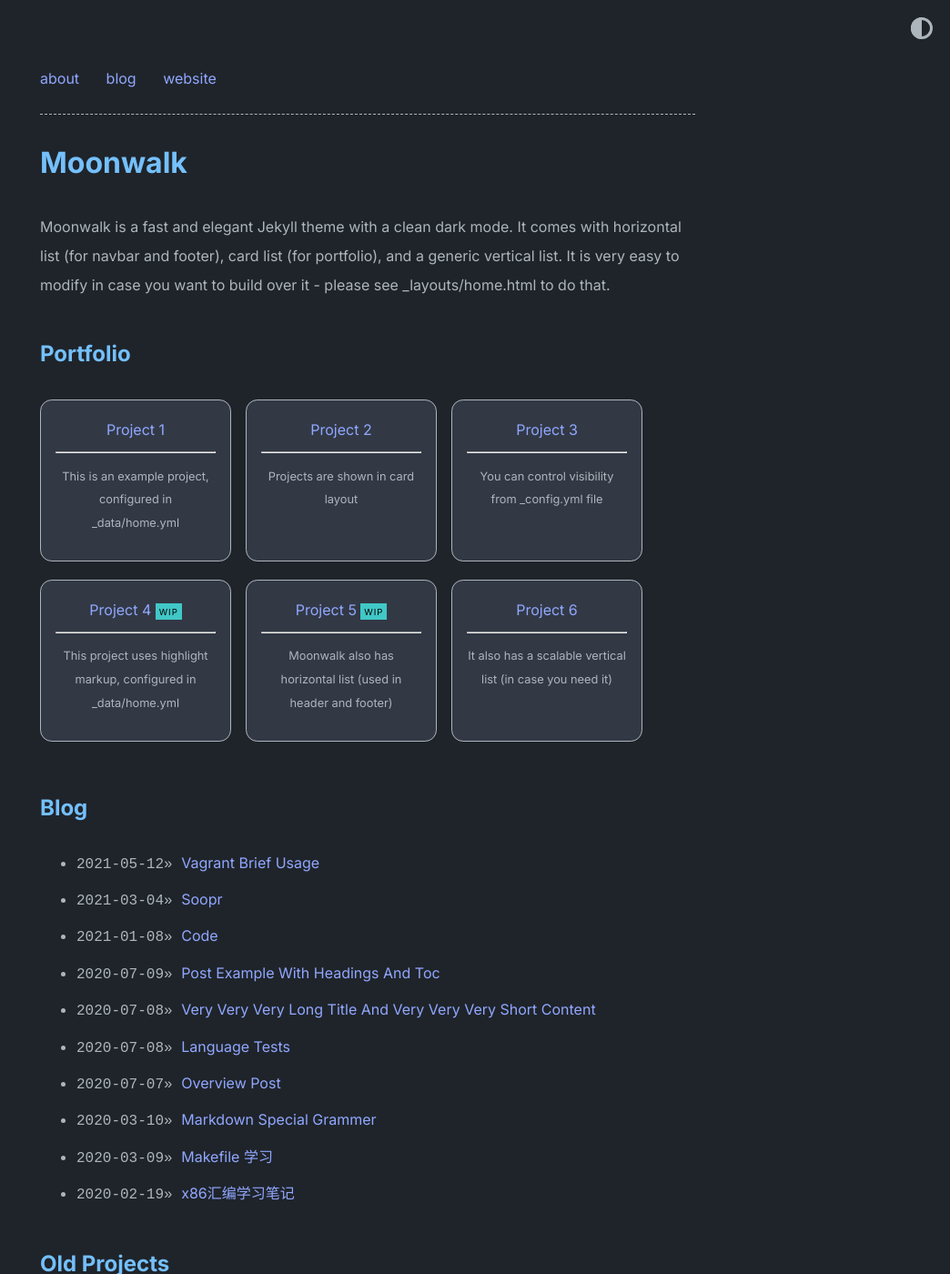
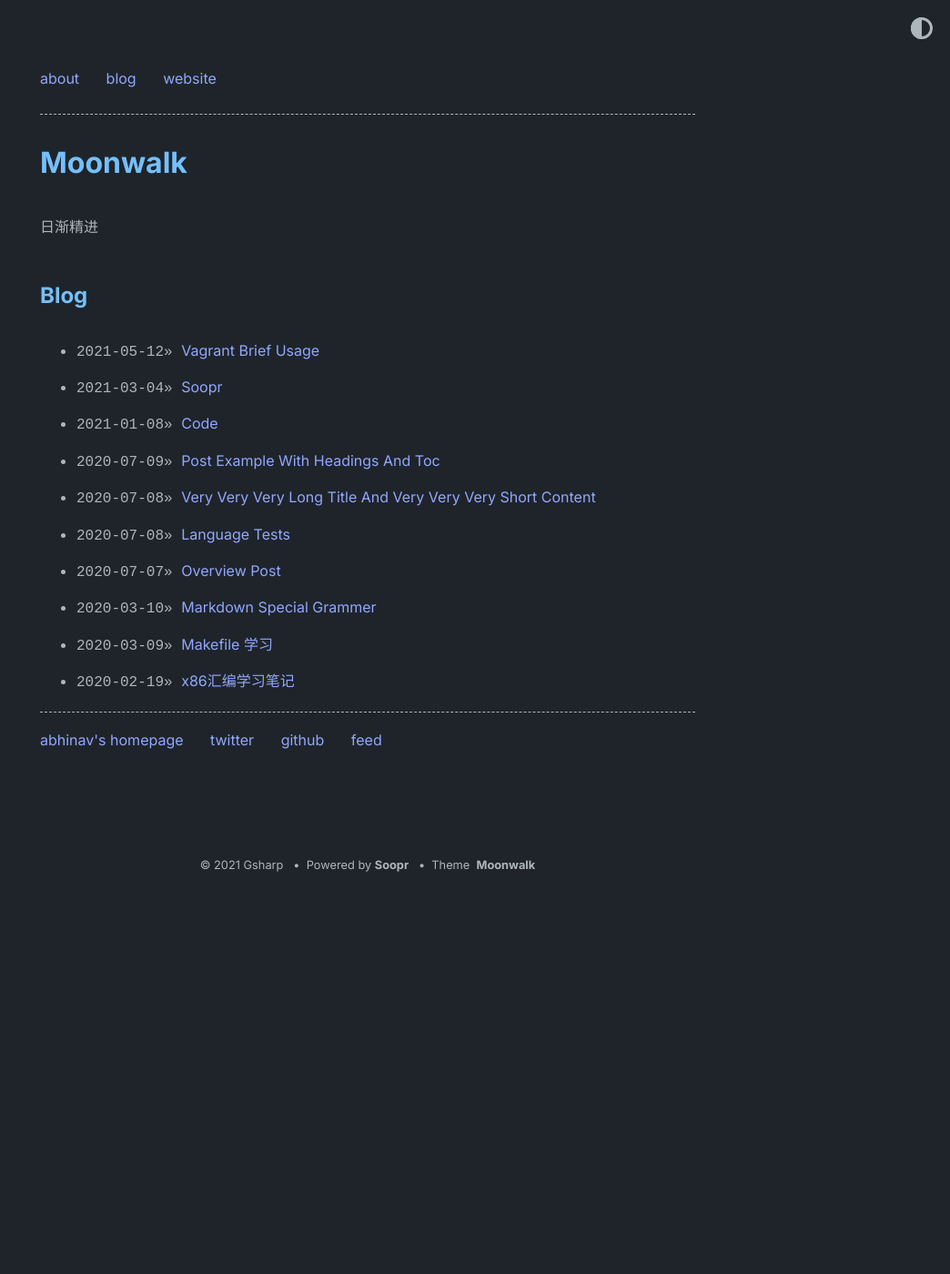
Before and after one commit to G-sharp/G-sharp.github.io, a Jekyll site: the page built from index.md, in a window 1280 px wide and 1400 px high. Shown: the whole window at 91% size, without its empty margins (236-1280 px from the left). Built offline with Jekyll 4.4.1, drawn with Linux system fonts in a browser that asks for light colours; some of the changed text lies outside the part shown.

Commit message:
add author and about

```diff
--- a/_config.yml
+++ b/_config.yml
@@ -1,8 +1,8 @@
 title: Moonwalk
-author: Abhinav Saxena
-url: https://www.abhinavsaxena.com/moonwalk # root address of the site
+author: Gsharp
+url: https://g-sharp.github.io # root address of the site
 description: > # description of the site (multiple lines allowed)
-  Moonwalk is a fast and elegant Jekyll theme with a clean dark mode. It comes with horizontal list (for navbar and footer), card list (for portfolio), and a generic vertical list. It is very easy to modify in case you want to build over it - please see _layouts/home.html to do that.
+  日渐精进
 
 permalink: /:slug.html
 
@@ -21,9 +21,9 @@ theme_config:
   show_footer: true # show footer links in home page,add in _data/home.yml
   show_copyright: true # show copyright notice in footer
   # following keys are using to create home layout
-  show_projects: true # show projects as cards, add in _data/home.yml
+  show_projects: false # show projects as cards, add in _data/home.yml
   show_blog: true # show blog posts added in _posts
-  show_old_projects: true # show old projects as cards, add in _data/home.yml
+  show_old_projects: false # show old projects as cards, add in _data/home.yml
   show_misc_list: false # show generic vertical list for misc details, add _data/home.yml
   # options for "home" page
   home:
--- a/about.md
+++ b/about.md
@@ -3,6 +3,4 @@ layout: post
 title: About
 ---
 
-This is an example page!
-
-Actually, it has the same layout of a post...
+LGD is invinciable!
```
